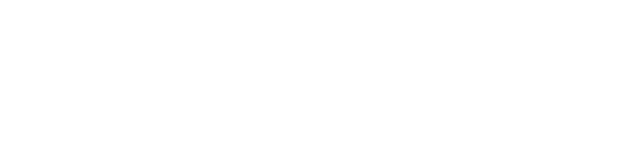
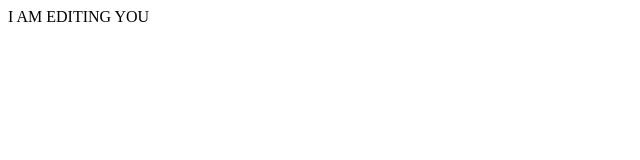
Before and after one commit to jessicabianchi/testfinal, a plain HTML site: page index.html in a window 1280 px wide. Shown: the whole page, without its empty margins (0-640 px from the left). Drawn offline with Linux system fonts and the light colour scheme.

Commit message:
Edited your file

```diff
--- a/index.html
+++ b/index.html
@@ -1,5 +1,6 @@
 <html>
 	<header>
+		I AM EDITING YOU
 
 	</header>
 
```
